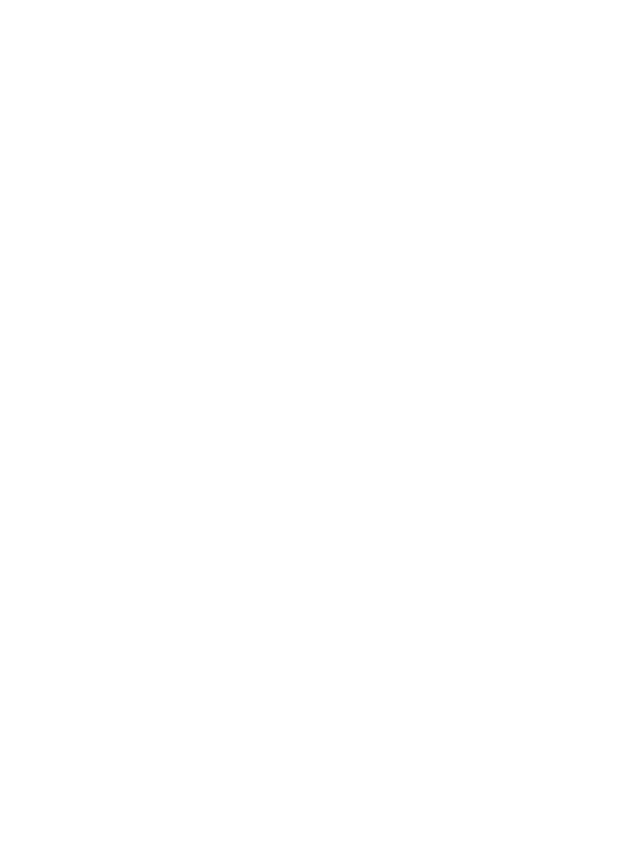
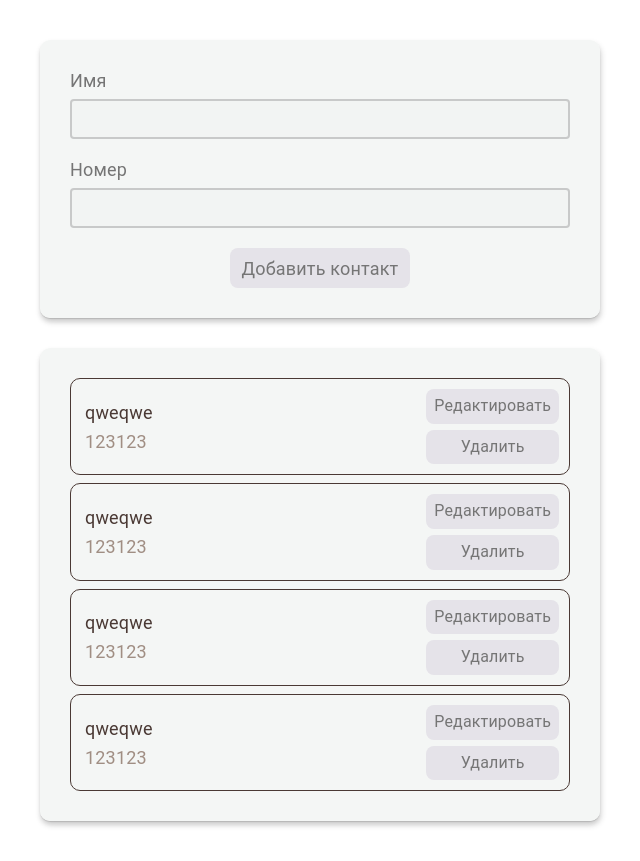
Before and after one commit to an-shem/test-task_users-list, a website built with Parcel: page src/index.html in a window 1280 px wide. Shown: the whole page, without its empty margins (320-960 px from the left). Before the commit the page ends 800 px from the top, so only its background shows below. Built offline with nearby package versions, Linux system fonts and the light colour scheme.

Commit message:
Создал форму и список контактов
- добавил им стили

```diff
--- a/src/index.html
+++ b/src/index.html
@@ -12,6 +12,87 @@
     />
   </head>
   <body>
+    <div class="container">
+      <div class="wrapper">
+        <form class="form" action="">
+          <label class="form__label">
+            <span>Имя</span>
+            <input
+              class="form__input"
+              type="text"
+              name="name"
+              pattern="^[a-zA-Zа-яА-Я]+(([' -][a-zA-Zа-яА-Я ])?[a-zA-Zа-яА-Я]*)*$"
+              title="Имя может содержать только буквы, апостроф, тире и пробелы. Например Адриан, Якоб Мерсер, Шарль де Батц де Кастельмор д'Артаньян."
+              required
+            />
+          </label>
+          <label class="form__label">
+            <span>Номер</span>
+            <input
+              class="form__input"
+              type="tel"
+              name="number"
+              pattern="\+?\d{1,4}?[-.\s]?\(?\d{1,3}?\)?[-.\s]?\d{1,4}[-.\s]?\d{1,4}[-.\s]?\d{1,9}"
+              title="Номер телефона должен состоять из цифр и может содержать пробелы, дефисы, круглые скобки и может начинаться с +."
+              required
+            />
+          </label>
+          <button class="form__button" type="submit">Добавить контакт</button>
+        </form>
+      </div>
+      <div class="wrapper">
+        <ul class="users-list">
+          <li class="users-list__item">
+            <div class="users-list__text">
+              <span class="users-list__name">qweqwe</span>
+              <a class="users-list__phone-link" href="tel:+123123"
+                ><span class="users-list__phone-text">123123</span></a
+              >
+            </div>
+            <div class="users-list__buttons">
+              <button class="users-list__button" type="button">Редактировать</button
+              ><button class="users-list__button" type="button">Удалить</button>
+            </div>
+          </li>
+          <li class="users-list__item">
+            <div class="users-list__text">
+              <span class="users-list__name">qweqwe</span>
+              <a class="users-list__phone-link" href="tel:+123123"
+                ><span class="users-list__phone-text">123123</span></a
+              >
+            </div>
+            <div class="users-list__buttons">
+              <button class="users-list__button" type="button">Редактировать</button
+              ><button class="users-list__button" type="button">Удалить</button>
+            </div>
+          </li>
+          <li class="users-list__item">
+            <div class="users-list__text">
+              <span class="users-list__name">qweqwe</span>
+              <a class="users-list__phone-link" href="tel:+123123"
+                ><span class="users-list__phone-text">123123</span></a
+              >
+            </div>
+            <div class="users-list__buttons">
+              <button class="users-list__button" type="button">Редактировать</button
+              ><button class="users-list__button" type="button">Удалить</button>
+            </div>
+          </li>
+          <li class="users-list__item">
+            <div class="users-list__text">
+              <span class="users-list__name">qweqwe</span>
+              <a class="users-list__phone-link" href="tel:+123123"
+                ><span class="users-list__phone-text">123123</span></a
+              >
+            </div>
+            <div class="users-list__buttons">
+              <button class="users-list__button" type="button">Редактировать</button
+              ><button class="users-list__button" type="button">Удалить</button>
+            </div>
+          </li>
+        </ul>
+      </div>
+    </div>
     <script src="./index.js"></script>
   </body>
 </html>
--- /dev/null
+++ b/src/sass/base/_common.scss
@@ -0,0 +1,16 @@
+*,
+*::before,
+*::after {
+  box-sizing: border-box;
+  margin: 0;
+  padding: 0;
+}
+
+body {
+  font-family: 'Roboto', sans-serif;
+  font-style: normal;
+}
+
+ul {
+  list-style: none;
+}
--- /dev/null
+++ b/src/sass/components/_container.scss
@@ -0,0 +1,15 @@
+.container {
+  width: 90%;
+  margin: 20px auto;
+  margin-bottom: 20px;
+  padding: 20px;
+  border-radius: 10px;
+
+  &::-webkit-scrollbar {
+    width: 0;
+  }
+
+  @media screen and (min-width: 650px) {
+    width: 600px;
+  }
+}
--- /dev/null
+++ b/src/sass/components/_form.scss
@@ -0,0 +1,65 @@
+.form {
+  display: flex;
+  flex-direction: column;
+  font-weight: normal;
+  font-size: 14px;
+  line-height: 1.167;
+  letter-spacing: 0.01em;
+  color: #757575;
+
+  @media screen and (min-width: 400px) {
+    font-size: 18px;
+  }
+
+  &__label {
+    display: flex;
+    flex-direction: column;
+
+    & span {
+      margin-bottom: 8px;
+    }
+  }
+
+  &__input {
+    padding-left: 20px;
+    margin-bottom: 20px;
+    width: 100%;
+    height: 40px;
+    background-color: #f2f4f3;
+    border: 2px solid rgba(33, 33, 33, 0.2);
+    border-radius: 4px;
+    transition: border 250ms cubic-bezier(0.4, 0, 0.2, 1);
+
+    &:focus {
+      outline: none;
+      border: 2px solid #77aad4;
+    }
+  }
+
+  &__button {
+    width: 160px;
+    height: 30px;
+    margin: 0 auto;
+    font-family: inherit;
+    font-size: 14px;
+    line-height: 1.167;
+    letter-spacing: 0.01em;
+    color: #757575;
+    background: #e5e3e9;
+    border: none;
+    border-radius: 8px;
+    cursor: pointer;
+
+    &:hover {
+      background: #77aad4;
+      box-shadow: 0px 4px 4px rgba(0, 0, 0, 0.15);
+      color: #f2f4f3;
+    }
+
+    @media screen and (min-width: 400px) {
+      width: 180px;
+      height: 40px;
+      font-size: 18px;
+    }
+  }
+}
--- /dev/null
+++ b/src/sass/components/_users-list.scss
@@ -0,0 +1,86 @@
+.users-list {
+  display: flex;
+  flex-direction: column;
+
+  &__item {
+    display: flex;
+    padding: 10px;
+    justify-content: space-between;
+    align-items: center;
+    font-weight: normal;
+    font-size: 14px;
+    line-height: 1.167;
+    letter-spacing: 0.01em;
+    border-radius: 10px;
+    border: 1px solid #4a3934;
+
+    &:not(:last-child) {
+      margin-bottom: 8px;
+    }
+
+    @media screen and (min-width: 400px) {
+      font-size: 18px;
+    }
+  }
+
+  &__text {
+    display: flex;
+    flex-direction: column;
+    color: #4a3934;
+  }
+
+  &__name {
+    padding: 4px;
+  }
+
+  &__phone-link {
+    padding: 4px;
+    text-decoration: none;
+  }
+
+  &__phone-text {
+    color: #6e4f40a0;
+
+    &:hover {
+      color: #6e4f40;
+    }
+  }
+
+  &__buttons {
+    display: flex;
+    flex-direction: column;
+    // color: #4a3934;
+  }
+
+  &__button {
+    // width: 60px;
+    // height: 14px;
+    // margin: 0 auto;
+    padding: 8px;
+    font-family: inherit;
+    font-size: 10px;
+    line-height: 1.167;
+    letter-spacing: 0.01em;
+    color: #757575;
+    background: #e5e3e9;
+    border: none;
+    border-radius: 8px;
+    cursor: pointer;
+
+    &:hover {
+      background: #ca5757;
+      box-shadow: 0px 4px 4px rgba(0, 0, 0, 0.15);
+      color: #f2f4f3;
+    }
+
+    &:not(:last-child) {
+      margin-bottom: 6px;
+    }
+
+    @media screen and (min-width: 400px) {
+      // width: 160px;
+      // height: 40px;
+      font-size: 16px;
+    }
+  }
+}
--- /dev/null
+++ b/src/sass/components/_wrapper.scss
@@ -0,0 +1,14 @@
+.wrapper {
+  display: flex;
+  padding: 30px;
+  flex-direction: column;
+  border-radius: 10px;
+  // border-top: 1px solid #4a3934;
+  background-color: #f2f4f3d1;
+  box-shadow: 0px 1px 1px rgba(0, 0, 0, 0.12), 0px 4px 4px rgba(0, 0, 0, 0.06),
+    1px 4px 6px rgba(0, 0, 0, 0.16);
+
+  &:not(:last-child) {
+    margin-bottom: 30px;
+  }
+}
--- a/src/sass/main.scss
+++ b/src/sass/main.scss
@@ -0,0 +1,5 @@
+@import './base/common';
+@import './components/container';
+@import './components/wrapper';
+@import './components/form';
+@import './components/users-list';
```
